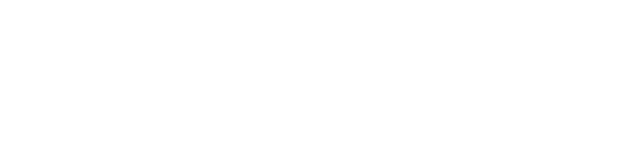
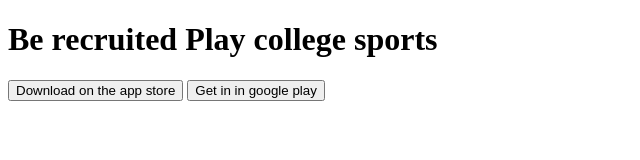
Before and after one commit to petrikovandrey/Adaptive-layout, a plain HTML site: page index.html in a window 1280 px wide. Shown: the whole page, without its empty margins (0-640 px from the left). Drawn offline with Linux system fonts and the light colour scheme.

Commit message:
структура проекта, html и новый файл css

```diff
--- a/index.html
+++ b/index.html
@@ -1,3 +1,24 @@
+<!DOCTYPE html>
+<html lang="en" dir="ltr">
 <head>
-<h1></h1>
+  <meta charset="utf-8">
+  <title>Diploma netology</title>
+  <link href="css/style.css" rel="stylesheet">
 </head>
+<body>
+  <div class="header">
+    <header class="section__header">
+      <h1 class="header__title">
+        <span class="header__for">Be recruited</span>
+        <span class="header__what">Play college sports</span>
+      </h1>
+      <div class="download__apps">
+        <!-- тут нужно будет разбить на две части текст -->
+        <button type="app_store button" name="button"> Download on the app store</button>
+        <button type="google_store button" name="button"> Get in in google play</button>
+
+      </div>
+    </header>
+  </div>
+</body>
+</html>
```
Also changed, not shown: css/style.css (added).
